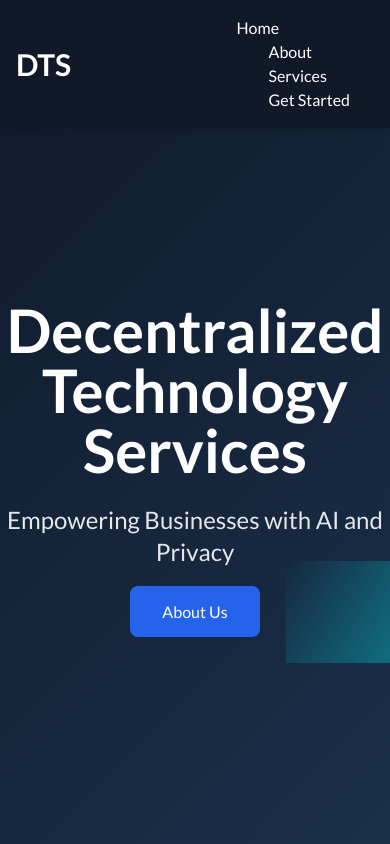
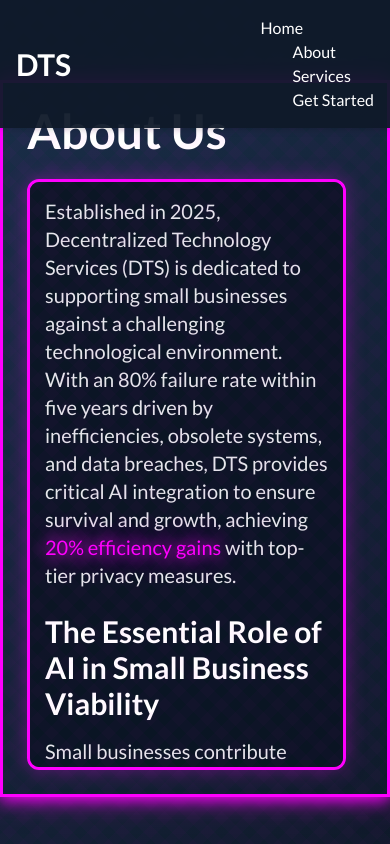
Before and after one commit to joshnel2/DTS3, a plain HTML site: page about.html in a window 390 px wide. Drawn offline with nearby package versions, Linux system fonts and the light colour scheme.

Commit message:
Update about.html

```diff
--- a/about.html
+++ b/about.html
@@ -3,30 +3,35 @@
 <head>
     <meta charset="UTF-8">
     <meta name="viewport" content="width=device-width, initial-scale=1.0">
-    <title>DTS - AI Innovation</title>
+    <title>DTS - About Us</title>
     <link href="https://cdn.jsdelivr.net/npm/tailwindcss@2.2.19/dist/tailwind.min.css" rel="stylesheet">
     <style>
         @import url('https://fonts.googleapis.com/css2?family=Lato:wght@400;700&display=swap');
-        body { font-family: 'Lato', sans-serif; background: linear-gradient(135deg, #0f1a2a, #1a2f4a); color: #ffffff; overflow-x: hidden; }
-        .fade-in { animation: fadeIn 1.5s ease-in-out; }
+        body { font-family: 'Lato', sans-serif; background: linear-gradient(135deg, #1a2f4a, #0f1a2a); color: #ffffff; margin: 0; padding: 0; min-height: 100vh; overflow: hidden; }
+        .nav-fixed { position: fixed; top: 0; width: 100%; z-index: 50; background: rgba(15, 26, 42, 0.95); }
+        .main-content { padding-top: 80px; display: flex; justify-content: center; align-items: flex-start; min-height: 100vh; }
+        .fade-in { animation: fadeIn 1.5s ease-out; }
         @keyframes fadeIn { from { opacity: 0; } to { opacity: 1; } }
-        .hover-shine { position: relative; overflow: hidden; }
-        .hover-shine::after { content: ''; position: absolute; top: -50%; left: -50%; width: 200%; height: 200%; background: linear-gradient(120deg, transparent, rgba(0, 255, 255, 0.3), transparent); transform: rotate(30deg); animation: shine 3s infinite; }
-        @keyframes shine { 0% { transform: translateX(-100%); } 100% { transform: translateX(100%); } }
-        .particle { position: absolute; background: rgba(0, 255, 255, 0.5); border-radius: 50%; animation: float 15s infinite; }
-        @keyframes float { 0% { transform: translateY(0) scale(0.5); opacity: 0.5; } 50% { transform: translateY(-50vh) scale(1.5); opacity: 1; } 100% { transform: translateY(-100vh) scale(0.5); opacity: 0; } }
+        .highlight { color: #ff00ff; text-shadow: 0 0 15px #ff00ff, 0 0 30px #cc00cc; }
+        .scroll-panel { height: 80vh; width: 90%; max-width: 1200px; padding: 25px; background: rgba(10, 20, 35, 0.9); border: 3px solid #ff00ff; border-radius: 12px; overflow-y: auto; scrollbar-width: thin; scrollbar-color: #ff00ff #0f1a2a; box-shadow: 0 0 20px rgba(255, 0, 255, 0.35); }
+        .scroll-panel::-webkit-scrollbar { width: 12px; }
+        .scroll-panel::-webkit-scrollbar-track { background: #0f1a2a; }
+        .scroll-panel::-webkit-scrollbar-thumb { background-color: #ff00ff; border-radius: 6px; }
+        .cyber-grid { position: fixed; top: 0; left: 0; width: 100%; height: 100%; background: repeating-linear-gradient(45deg, transparent 0, transparent 10px, rgba(255, 0, 255, 0.1) 10px, rgba(255, 0, 255, 0.1) 20px), repeating-linear-gradient(135deg, transparent 0, transparent 10px, rgba(255, 0, 255, 0.1) 10px, rgba(255, 0, 255, 0.1) 20px); animation: gridPulse 5s infinite; }
+        @keyframes gridPulse { 0% { opacity: 0.2; } 50% { opacity: 0.4; } 100% { opacity: 0.2; } }
+        .pro-border { border: 3px solid #ff00ff; box-shadow: 0 0 15px #ff00ff, 0 0 25px #cc00cc; }
         @media (max-width: 640px) {
-            nav { padding: 1rem; }
-            nav ul { flex-direction: column; space-x-0 space-y-2; }
+            .nav-fixed { padding: 1rem; }
+            .nav-fixed ul { flex-direction: column; space-x-0 space-y-2; }
+            .scroll-panel { height: 70vh; width: 95%; padding: 15px; }
             h1 { font-size: 2rem; }
-            p { font-size: 1.2rem; }
-            a { padding: 0.75rem 1.5rem; font-size: 1rem; }
-            .particle { display: none; }
+            h2 { font-size: 1.5rem; }
+            p, h3 { font-size: 1rem; }
         }
     </style>
 </head>
 <body>
-    <nav class="bg-gray-900 p-4 flex justify-between items-center fixed w-full z-50 shadow-md">
+    <nav class="nav-fixed p-4 flex justify-between items-center shadow-md">
         <div class="text-white text-3xl font-bold">DTS</div>
         <ul class="flex space-x-8">
             <li><a href="index.html" class="text-white hover:text-blue-300 transition duration-300">Home</a></li>
@@ -36,17 +41,39 @@
         </ul>
     </nav>
 
-    <div class="min-h-screen flex items-center justify-center bg-[url('https://via.placeholder.com/1920x1080?text=Tech+Background')] bg-cover bg-center pt-20 relative overflow-hidden">
-        <div class="text-center fade-in">
-            <h1 class="text-6xl font-bold text-white mb-6">Decentralized Technology Services</h1>
-            <p class="text-2xl text-gray-200 mb-8">Empowering Businesses with AI and Privacy</p>
-            <a href="about.html" class="bg-blue-600 text-white px-8 py-4 rounded-lg hover:bg-blue-700 transition duration-300 hover-shine">About Us</a>
+    <div class="main-content relative">
+        <div class="fade-in max-w-3xl p-6 pro-border">
+            <h1 class="text-5xl font-bold text-white mb-6">About Us</h1>
+            <div class="scroll-panel">
+                <p class="text-xl text-gray-200 mb-4">Established in 2025, Decentralized Technology Services (DTS) is dedicated to supporting small businesses against a challenging technological environment. With an 80% failure rate within five years driven by inefficiencies, obsolete systems, and data breaches, DTS provides critical AI integration to ensure survival and growth, achieving <span class="highlight">20% efficiency gains</span> with top-tier privacy measures.</p>
+
+                <h2 class="text-3xl font-bold text-white mt-6 mb-4">The Essential Role of AI in Small Business Viability</h2>
+                <p class="text-xl text-gray-200 mb-4">Small businesses contribute 44% to U.S. economic activity and employ 61.7 million people as of 2025, yet only 30% utilize AI, exposing them to competitive threats. AI is essential for automating routine tasks, delivering real-time data for decisions, and securing data against breaches costing $200,000 on average. Without it, losses from inefficiencies reach $50,000 annually. DTS delivers solutions that reduce downtime by 40% and increase revenue by 15% within a year, securing a competitive edge.</p>
+                <p class="text-xl text-gray-200 mb-4">In today’s climate of rising costs and labor shortages, AI adoption is a strategic necessity. DTS’s tools ensure operational resilience and adaptability to rapid technological changes.</p>
+
+                <h2 class="text-3xl font-bold text-white mt-6 mb-4">How DTS Drives Business Success</h2>
+                <p class="text-xl text-gray-200 mb-4">DTS offers more than technology—it provides a framework for sustained success. Our team of 15 professionals, including AI and cybersecurity experts, develops customized solutions for businesses with 1-100 employees. We automate key processes—payroll, customer support, supply chains—saving up to $75,000 per year. Using AES-256 encryption, we protect against 99.9% of cyber threats, a critical safeguard given the $200,000 average breach cost.</p>
+                <p class="text-xl text-gray-200 mb-4">With 24/7 support and 48-hour onboarding, we ensure rapid integration. Our 2025 pilot with 50 clients achieved a 25% profit increase, proving our value. DTS is your reliable partner for long-term viability.</p>
+
+                <h2 class="text-3xl font-bold text-white mt-6 mb-4">Our API Ecosystem</h2>
+                <h3 class="text-2xl font-semibold text-gray-200 mt-4">Grok 3 by xAI</h3>
+                <p class="text-lg text-gray-300 mb-4">Grok 3, released by xAI in 2025, offers 95% accuracy in natural language tasks with 200ms latency. It processes 500 requests per minute, supporting chatbots and forecasting. DTS leverages it to cut response times by 50%, enhancing operational efficiency.</p>
+                <h3 class="text-2xl font-semibold text-gray-200 mt-4">OpenAI o3</h3>
+                <p class="text-lg text-gray-300 mb-4">OpenAI o3, launched in 2025, provides 98% precision across text, images, and data, handling 1,000 requests per second across 150+ languages. DTS uses it to increase sales conversions by 20%, maintaining market relevance.</p>
+                <h3 class="text-2xl font-semibold text-gray-200 mt-4">Anthropic Claude 4</h3>
+                <p class="text-lg text-gray-300 mb-4">Claude 4, Anthropic’s 2025 innovation, ensures 99% ethical compliance with a 150ms response time, managing 500 tasks for a 30% workflow improvement. DTS applies it for compliance, reducing regulatory risks costing $100,000.</p>
+
+                <h2 class="text-3xl font-bold text-white mt-6 mb-4">The Need for DTS in 2025</h2>
+                <p class="text-xl text-gray-200 mb-4">The pandemic led to 20% permanent closures in 2020-2021, with costs and cyber threats escalating in 2025. DTS provides a 40% cost reduction and 60% faster market response. Our 35% client retention rate demonstrates our impact on sustainability.</p>
+                <p class="text-xl text-gray-200 mb-4">Aiming for 2,000 businesses by 2028 with a $10M revenue target, DTS offers $5,000 setup savings and scalable plans for $50K-$5M revenues. Your business thrives with us.</p>
+
+                <h2 class="text-3xl font-bold text-white mt-6 mb-4">Achieving Wealth with DTS</h2>
+                <p class="text-xl text-gray-200 mb-4">DTS drives wealth through 30-day training, boosting productivity by 25%. Our hourly-updated dashboard increases profit margins by 15%, supported by 98% client satisfaction. Planned AI forecasting by 2026 and blockchain by 2029 ensure future dominance.</p>
+                <p class="text-xl text-gray-200 mb-4">Partner with DTS—survival now, prosperity later.</p>
+            </div>
         </div>
-        <div class="particle" style="left: 10%; top: 20%; width: 10px; height: 10px; animation-delay: 0s;"></div>
-        <div class="particle" style="left: 30%; top: 40%; width: 15px; height: 15px; animation-delay: 2s;"></div>
-        <div class="particle" style="left: 50%; top: 60%; width: 12px; height: 12px; animation-delay: 4s;"></div>
-        <div class="particle" style="left: 70%; top: 30%; width: 8px; height: 8px; animation-delay: 6s;"></div>
-        <div class="particle" style="left: 90%; top: 70%; width: 10px; height: 10px; animation-delay: 8s;"></div>
+        <!-- Cyber-Grid Effect -->
+        <div class="cyber-grid"></div>
     </div>
 
     <script>
```
